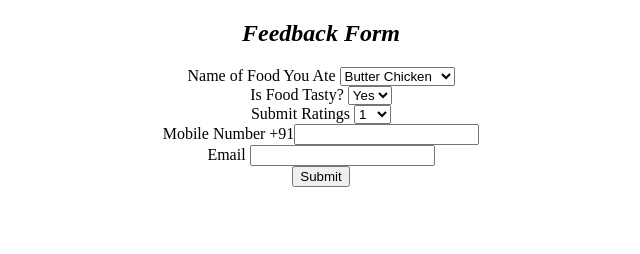
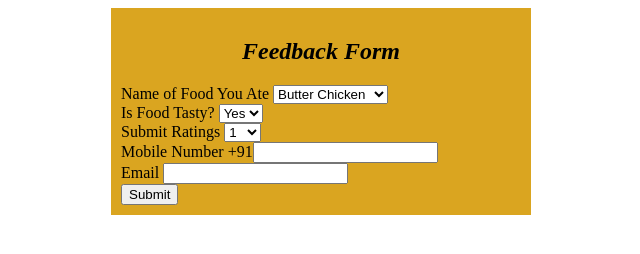
Before and after one commit to NAINIVINAYREDDY/form.github.io, a plain HTML site: page index.html in a window 1280 px wide. Shown: the whole page, without its empty margins (319-959 px from the left). Drawn offline with Linux system fonts and the light colour scheme.

Commit message:
Update index.html

```diff
--- a/index.html
+++ b/index.html
@@ -10,7 +10,7 @@
     crossorigin="anonymous"
     referrerpolicy="no-referrer"
   />
-  <link href="style2.css" rel="stylesheet" />
+  <link href="style.css" rel="stylesheet" />
 </head>
 
 <body>
```
